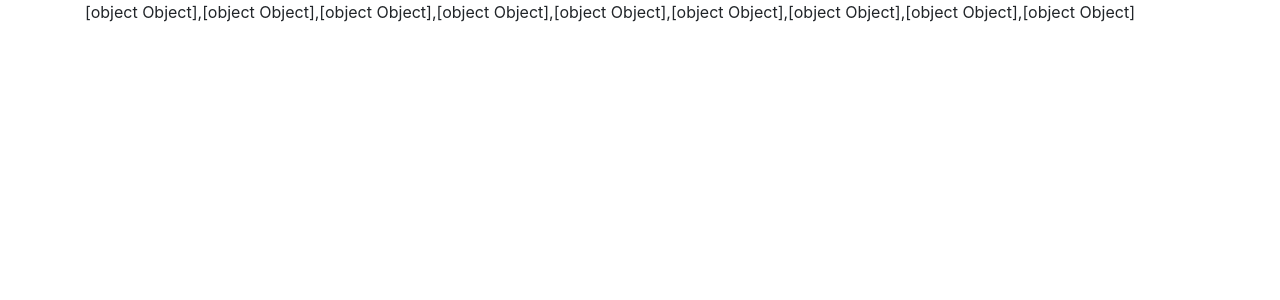
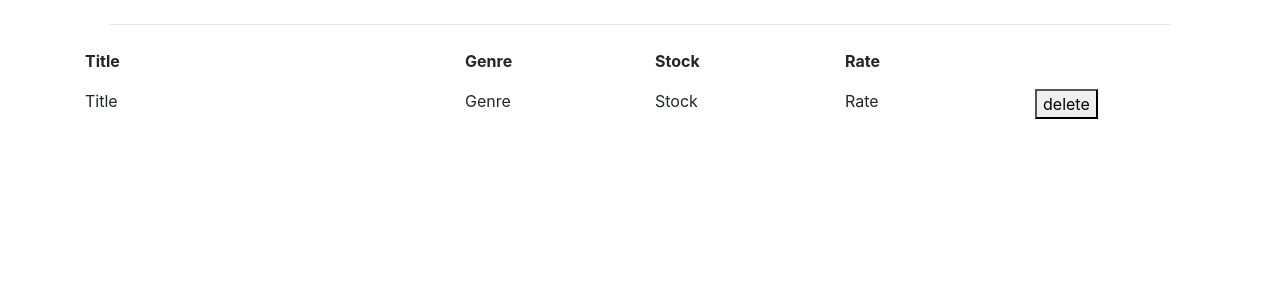
Before and after one commit to SnowGojira/vidly, a React (Create React App) app: page / in a window 1280 px wide. Shown: the top 300 px of the page. Built offline with nearby package versions, Linux system fonts and the light colour scheme.

Commit message:
table的雏形已经做出来了

```diff
--- a/src/components/movies.jsx
+++ b/src/components/movies.jsx
@@ -6,9 +6,25 @@ class Movies extends Component {
         movies:getMovies()
      }
     render() {
-        return (
-            <div>{this.state.movies.toString()}</div>
-         );
+        return <React.Fragment>
+            <hr className="m-4"></hr>
+            <div className="row mb-3" style={{fontWeight:'bold'}}>
+                <div className="col-md-4 themed-grid-col">Title</div>
+                <div className="col-md-2 themed-grid-col">Genre</div>
+                <div className="col-md-2 themed-grid-col">Stock</div>
+                <div className="col-md-2 themed-grid-col">Rate</div>
+                <div className="col-md-2 themed-grid-col"></div>
+            </div>
+            <div className="row mb-3">
+                <div className="col-md-4 themed-grid-col">Title</div>
+                <div className="col-md-2 themed-grid-col">Genre</div>
+                <div className="col-md-2 themed-grid-col">Stock</div>
+                <div className="col-md-2 themed-grid-col">Rate</div>
+                <div className="col-md-2 themed-grid-col">
+                    <button>delete</button>
+                </div>
+            </div>
+        </React.Fragment>;
     }
 }
 
```
